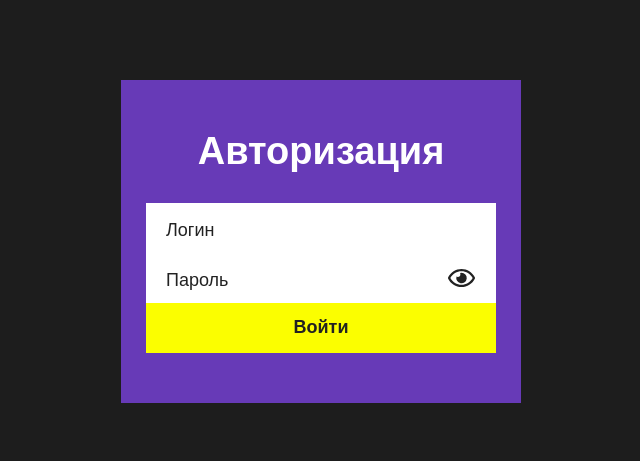
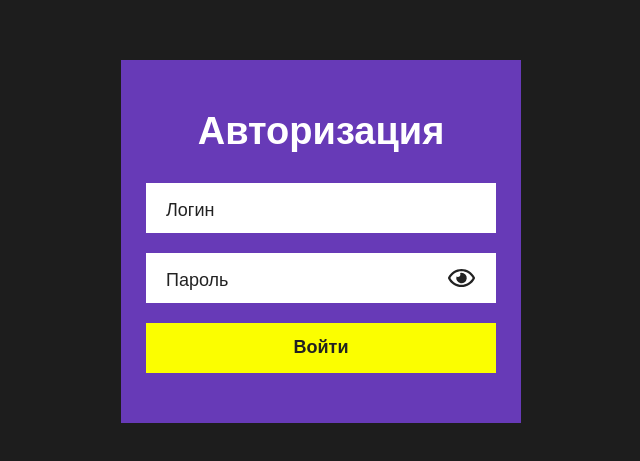
Before and after one commit to olishevskyalex/editor-grounds, a React app: page / in a window 1280 px wide. Shown: the part 159-620 px from the top of the page, without its empty margins (319-959 px from the left). Built offline with nearby package versions, Linux system fonts and the light colour scheme; no server answers.

Commit message:
component custom-input modified

```diff
--- a/src/components/auth/auth.jsx
+++ b/src/components/auth/auth.jsx
@@ -84,7 +84,21 @@ export default class Auth extends React.Component {
       return <Redirect to="/editor" />
     }
   }
+  getInputsActive() {
+    let result = {
+      login: false,
+      password: false,
+    };
+    if (this.state.valueLogin !== '') {
+      result.login = true;
+    }
+    if (this.state.valuePassword !== '') {
+      result.password = true;
+    }
+    return result;
+  }
   render() {
+    const inputsActive = this.getInputsActive();
     return (
       <div className={s.auth}>
         {this.redirect()}
@@ -97,18 +111,22 @@ export default class Auth extends React.Component {
         >
           <span className={s.title}>Авторизация</span>
           <CustomInput
+            className={s['custom-input']}
             type="text"
             name="login"
             placeholder="Логин"
             value={this.state.valueLogin}
             onChange={this.controlInput}
+            isActive={inputsActive.login}
           />
           <CustomInput
+            className={s['custom-input']}
             type="password"
             name="password"
             placeholder="Пароль"
             value={this.state.valuePassword}
             onChange={this.controlInput}
+            isActive={inputsActive.password}
           />
           <CustomButton
             type="submit"
--- a/src/components/auth/auth.module.scss
+++ b/src/components/auth/auth.module.scss
@@ -22,3 +22,7 @@
   color: #fff;
   margin-bottom: 30px;
 }
+
+.custom-input {
+  margin-bottom: 20px;
+}
--- a/src/components/custom-input/custom-input.jsx
+++ b/src/components/custom-input/custom-input.jsx
@@ -6,10 +6,10 @@ import PasswordButtons from './_password-buttons.jsx';
 export default class AuthInput extends React.Component {
   constructor(props) {
     super(props);
+    console.log(props);
     let isActive;
-    this.props.isActive ? isActive = true : isActive = false;
+    this.props.value ? isActive = true : isActive = false;
     this.state = {
-      isActive: isActive,
       type: this.props.type,
     }
     this.controlInput = this.controlInput.bind(this);
@@ -30,7 +30,7 @@ export default class AuthInput extends React.Component {
   }
   getPlaceholder() {
     let selectors = s.placeholder;
-    if (this.state.isActive) {
+    if (this.props.isActive === true) {
       selectors += ' ' + s.placeholder_active;
     }
     return (
@@ -41,7 +41,7 @@ export default class AuthInput extends React.Component {
   }
   getInput() {
     let selectors = s.input;
-    if (this.state.isActive) {
+    if (this.props.isActive) {
       selectors += ' ' + s.input_active;
     }
     if (this.props.type === 'password') {
@@ -69,8 +69,13 @@ export default class AuthInput extends React.Component {
     });
   }
   render() {
+    let selectors = s['custom-input'];
+    if (this.props.className !== undefined) {
+      selectors += ' ' + this.props.className;
+    }
+
     return (
-      <div className={s['custom-input']}>
+      <div className={selectors}>
         <label className={s.label}>
           {this.getPlaceholder()}
           {this.getInput()}
--- a/src/components/editor/editor.jsx
+++ b/src/components/editor/editor.jsx
@@ -2,7 +2,6 @@ import React from 'react';
 import s from './editor.module.scss';
 
 import EditorSelectGrounds from './editor__select-grouds.jsx';
-import EditorInput from './editor__input.jsx';
 import EditorGroundStatus from './editor__ground-status.jsx';
 import CustomInput from './../custom-input/custom-input.jsx';
 
@@ -45,7 +44,25 @@ export default class Editor extends React.Component {
       [name]: value,
     });
   }
+  getInputsActive() {
+    let result = {
+      number: false,
+      size: false,
+      price: false,
+    };
+    if (this.state.number !== '') {
+      result.number = true;
+    }
+    if (this.state.size !== '') {
+      result.size = true;
+    }
+    if (this.state.price !== '') {
+      result.price = true;
+    }
+    return result;
+  }
   render() {
+    const inputsActive = this.getInputsActive();
     return (
       <form className={s.editor}>
         <h3 className={s.title}>Изменение информации</h3>
@@ -58,18 +75,21 @@ export default class Editor extends React.Component {
           placeholder="Номер участка"
           value={this.state.number}
           onChange={this.controlChange}
+          isActive={inputsActive.number}
         />
         <CustomInput
           name="size"
           placeholder="Размер"
           value={this.state.size}
           onChange={this.controlChange}
+          isActive={inputsActive.size}
         />
         <CustomInput
           name="price"
           placeholder="Цена"
           value={this.state.price}
           onChange={this.controlChange}
+          isActive={inputsActive.price}
         />
         <EditorGroundStatus
           value={this.state.status}
```
Also changed, not shown: public/bundle.js.
